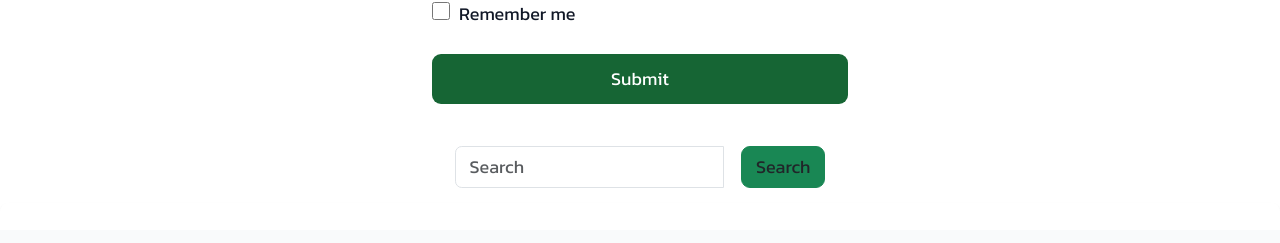
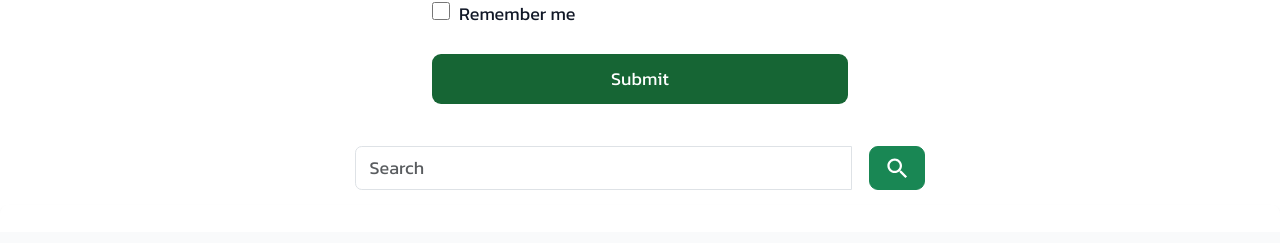
Before and after one commit to Techatach/CRUDApp_Vite_Tailwind_React, a React (Vite) app in the folder client/: page / in a window 1280 px wide. Shown: the part 1020-1263 px from the top of the page. Built offline with nearby package versions, Linux system fonts and the light colour scheme; no server answers.

Commit message:
first commit

```diff
--- a/client/src/components/FormProduct.jsx
+++ b/client/src/components/FormProduct.jsx
@@ -3,6 +3,7 @@ import axios from "axios";
 import { Link } from "react-router-dom";
 import EditIcon from "@mui/icons-material/Edit";
 import DeleteIcon from "@mui/icons-material/Delete";
+import SearchIcon from '@mui/icons-material/Search';
 
 const FormProduct = () => {
   const [data, setData] = useState([]);
@@ -316,7 +317,7 @@ const FormProduct = () => {
         style={{
           margin: "auto",
           padding: "15px",
-          maxWidth: "400px",
+          maxWidth: "600px",
           alignContent: "center",
         }}
         className="d-flex input-group w-auto"
@@ -333,9 +334,9 @@ const FormProduct = () => {
         <button
           type="submit"
           color="dark"
-          className="btn btn-success text-dark rounded-3"
+          className="btn btn-success rounded-3 bg-success text-white"
         >
-          Search
+          <SearchIcon/>
         </button>
       </div>
 
```
